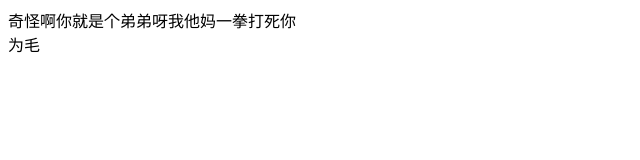
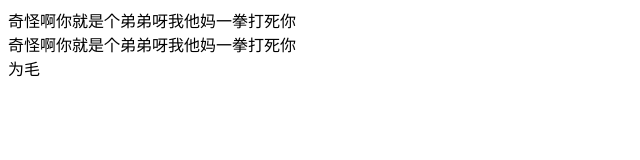
Before and after one commit to 1978476055/Agito, a plain HTML site: page index.html in a window 1280 px wide. Shown: the whole page, without its empty margins (0-640 px from the left). Drawn offline with Linux system fonts and the light colour scheme.

Commit message:
Update index.html

```diff
--- a/index.html
+++ b/index.html
@@ -17,11 +17,12 @@
 
 </head>
 <body>
-    <!-- wotaokgalgjljgajlgjdl -->
     <div>
         奇怪啊你就是个弟弟呀我他妈一拳打死你
     </div>
-
+        <div>
+        奇怪啊你就是个弟弟呀我他妈一拳打死你
+    </div>
     <div class="kis">
         为毛
         <div>
```
